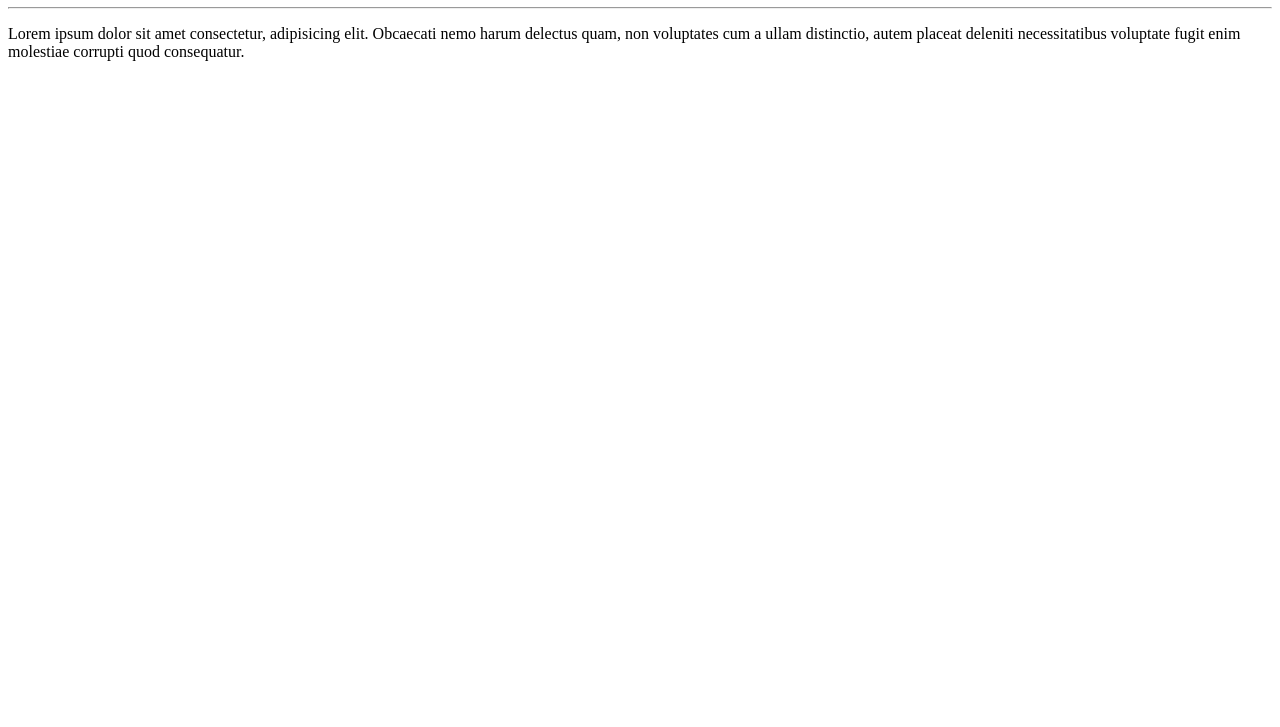
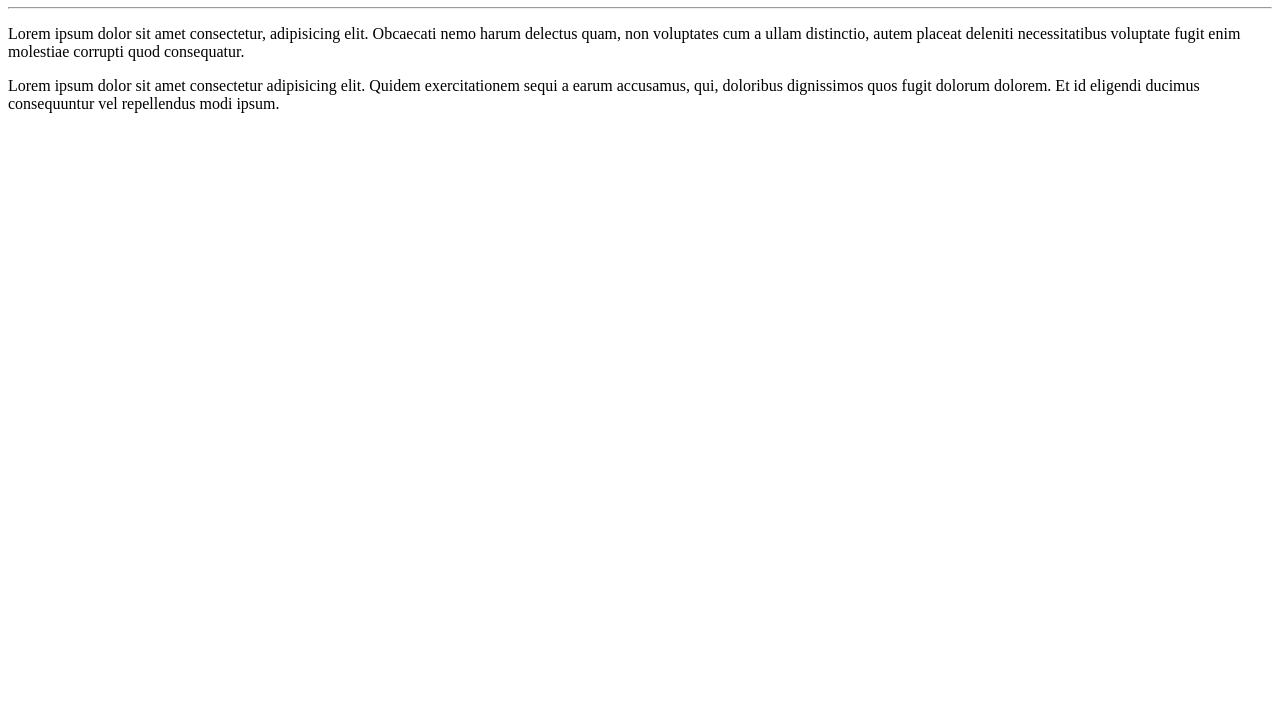
Before and after one commit to EricSouzaa/Ola-Mundo, a plain HTML site: page site-exemplo/index.html in a window 1280 px wide. Shown: the part 73-800 px from the top of the page. Drawn offline with Linux system fonts and the light colour scheme.

Commit message:
adicionei um parágrafo

```diff
--- a/site-exemplo/index.html
+++ b/site-exemplo/index.html
@@ -9,5 +9,6 @@
     <h1>Olá, Mundo!</h1>
     <hr>
     <p>Lorem ipsum dolor sit amet consectetur, adipisicing elit. Obcaecati nemo harum delectus quam, non voluptates cum a ullam distinctio, autem placeat deleniti necessitatibus voluptate fugit enim molestiae corrupti quod consequatur.</p>
+    <p>Lorem ipsum dolor sit amet consectetur adipisicing elit. Quidem exercitationem sequi a earum accusamus, qui, doloribus dignissimos quos fugit dolorum dolorem. Et id eligendi ducimus consequuntur vel repellendus modi ipsum.</p>
 </body>
 </html>
```
